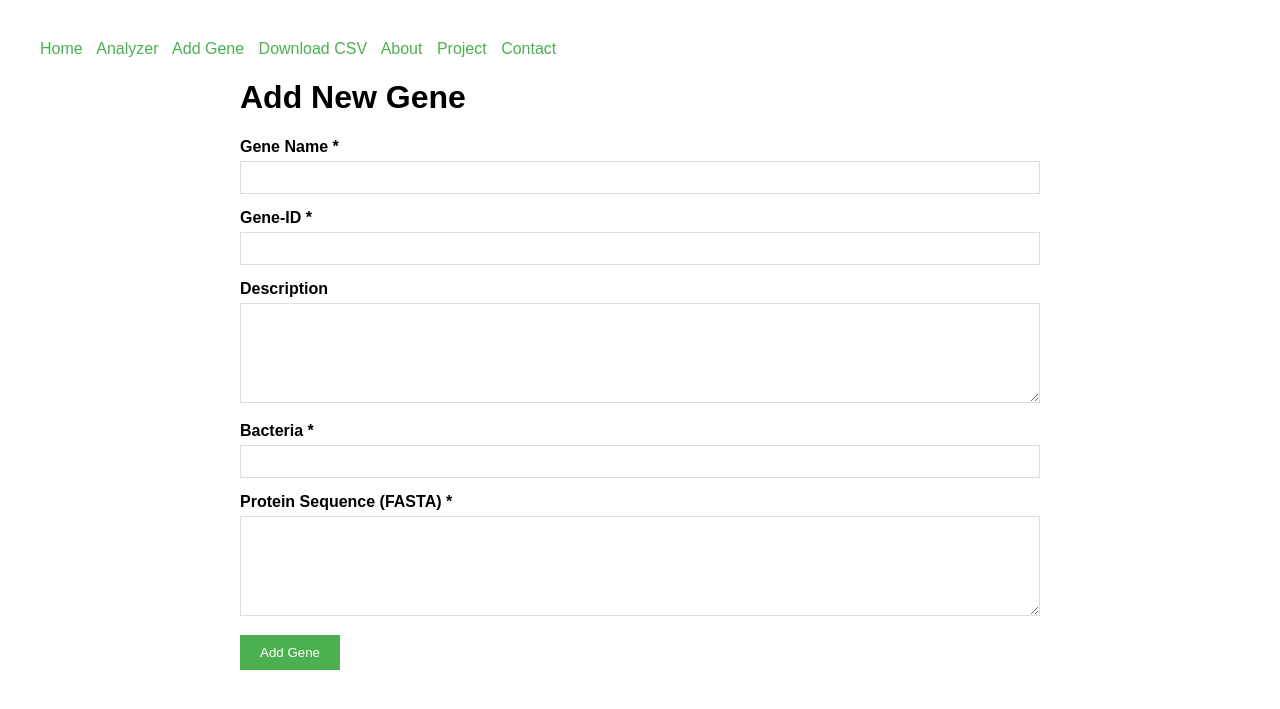
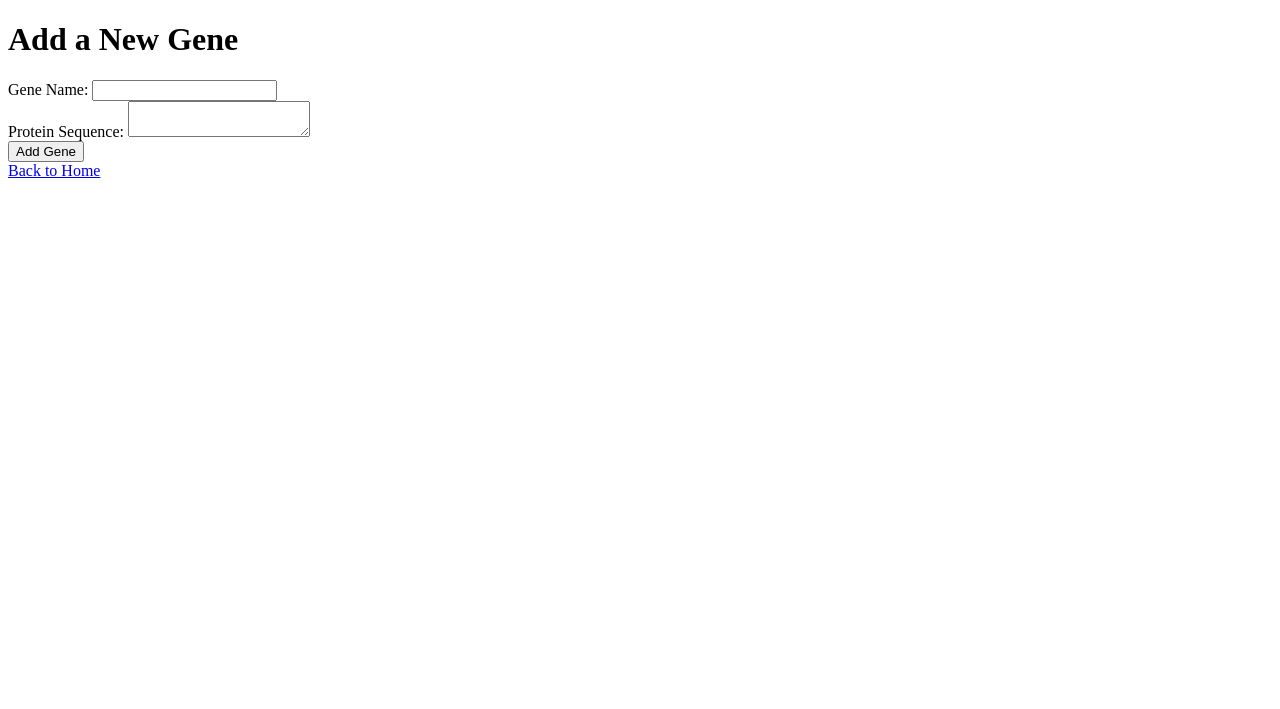
Before and after one commit to baldrock22/pgpr-gene-detector, a Flask app: page /add_gene in a window 1280 px wide. Shown: the top 709 px of the page. Run offline with Flask 3, Linux system fonts and the light colour scheme.

Commit message:
Add files via upload

```diff
--- a/templates/add_gene.html
+++ b/templates/add_gene.html
@@ -1,66 +1,20 @@
 <!DOCTYPE html>
 <html>
 <head>
-    <title>Add Gene - PGPR Gene Detector</title>
-    <style>
-        body { font-family: Arial, sans-serif; margin: 40px; }
-        .form-container { max-width: 800px; margin: auto; }
-        .form-group { margin-bottom: 15px; }
-        label { display: block; margin-bottom: 5px; font-weight: bold; }
-        input, textarea { width: 100%; padding: 8px; border: 1px solid #ddd; box-sizing: border-box; }
-        textarea { height: 100px; }
-        button { padding: 10px 20px; background: #4CAF50; color: white; border: none; cursor: pointer; }
-        button:hover { background: #45a049; }
-        .message { margin: 10px 0; padding: 10px; border-radius: 4px; }
-        .success { background: #d4edda; color: #155724; }
-        .error { background: #f8d7da; color: #721c24; }
-        nav { margin-bottom: 20px; }
-        nav a { margin-right: 10px; color: #4CAF50; text-decoration: none; }
-        nav a:hover { text-decoration: underline; }
-    </style>
+    <title>Add Gene</title>
 </head>
 <body>
-    <nav>
-        <a href="{{ url_for('home') }}">Home</a>
-        <a href="{{ url_for('analyzer') }}">Analyzer</a>
-        <a href="{{ url_for('add_gene') }}">Add Gene</a>
-        <a href="{{ url_for('download') }}">Download CSV</a>
-        <a href="{{ url_for('about') }}">About</a>
-        <a href="{{ url_for('project') }}">Project</a>
-        <a href="{{ url_for('contact') }}">Contact</a>
-    </nav>
-    <div class="form-container">
-        <h1>Add New Gene</h1>
-        {% with messages = get_flashed_messages(with_categories=true) %}
-            {% if messages %}
-                {% for category, message in messages %}
-                    <div class="message {{ category }}">{{ message }}</div>
-                {% endfor %}
-            {% endif %}
-        {% endwith %}
-        <form method="POST">
-            <div class="form-group">
-                <label for="name">Gene Name *</label>
-                <input type="text" id="name" name="name" required>
-            </div>
-            <div class="form-group">
-                <label for="gene_id">Gene-ID *</label>
-                <input type="text" id="gene_id" name="gene_id" required>
-            </div>
-            <div class="form-group">
-                <label for="description">Description</label>
-                <textarea id="description" name="description"></textarea>
-            </div>
-            <div class="form-group">
-                <label for="bacteria">Bacteria *</label>
-                <input type="text" id="bacteria" name="bacteria" required>
-            </div>
-            <div class="form-group">
-                <label for="protein_seq">Protein Sequence (FASTA) *</label>
-                <textarea id="protein_seq" name="protein_seq" required></textarea>
-            </div>
-            <button type="submit">Add Gene</button>
-        </form>
-    </div>
+    <h1>Add a New Gene</h1>
+    {% if success %}
+        <p>{{ success }}</p>
+    {% endif %}
+    <form method="POST">
+        <label for="gene_name">Gene Name:</label>
+        <input type="text" id="gene_name" name="gene_name" required><br>
+        <label for="protein_seq">Protein Sequence:</label>
+        <textarea id="protein_seq" name="protein_seq" required></textarea><br>
+        <button type="submit">Add Gene</button>
+    </form>
+    <a href="{{ url_for('home') }}">Back to Home</a>
 </body>
 </html>
```
